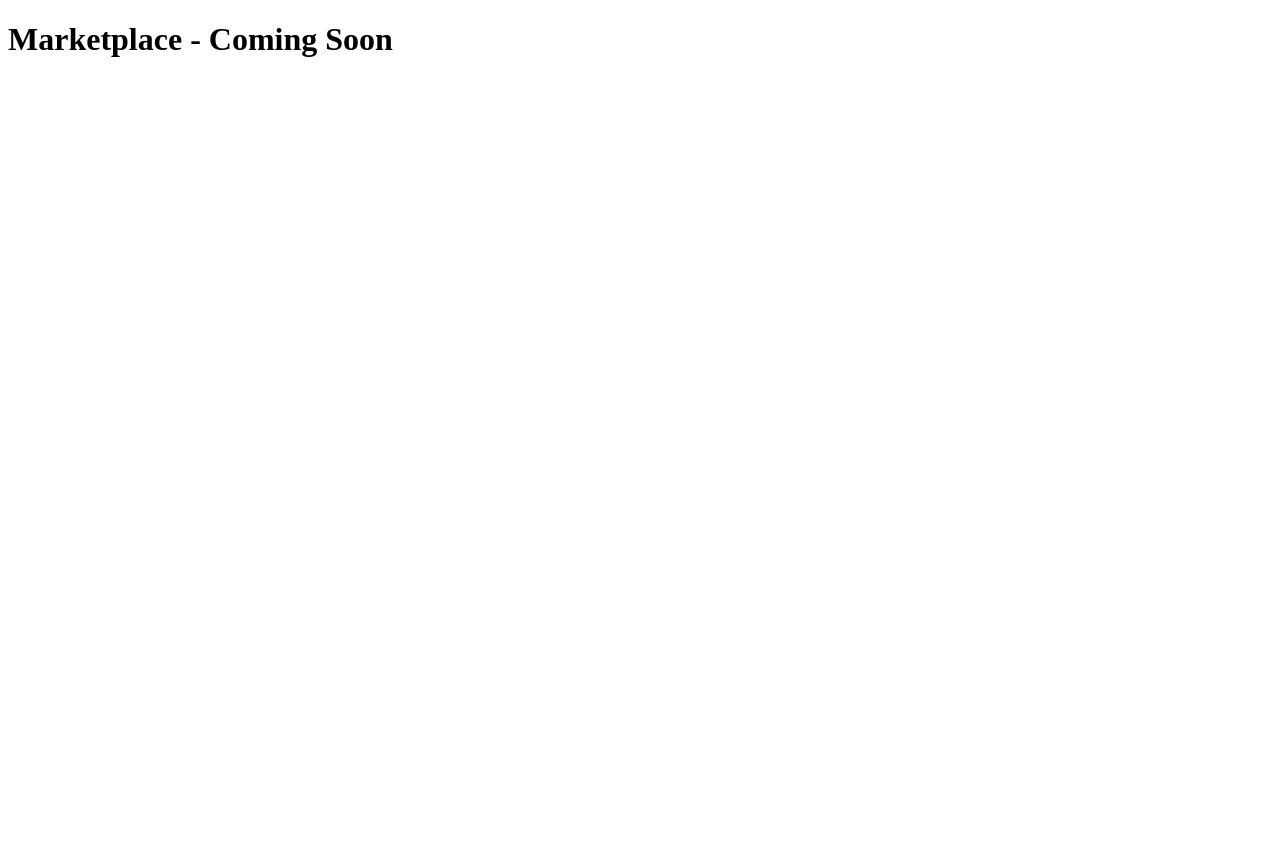
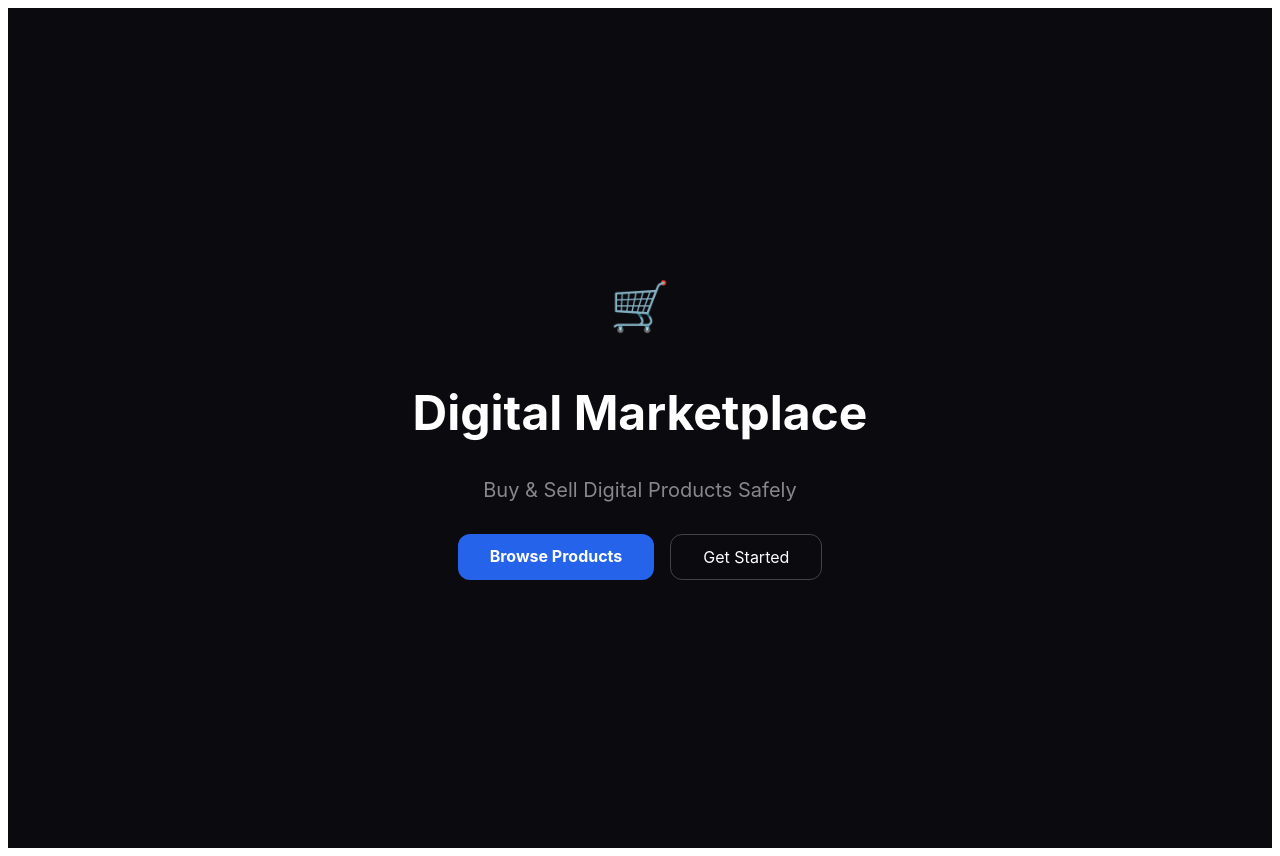
Before and after one commit to adnansalamat10/marketplace, a Next.js app in the folder frontend/: page / in a window 1280 px wide. Before the commit the page ends 800 px from the top, so only its background shows below. Built offline with nearby package versions, Linux system fonts and the light colour scheme.

Commit message:
update homepage

```diff
--- a/frontend/src/app/page.tsx
+++ b/frontend/src/app/page.tsx
@@ -1,7 +1,40 @@
 export default function Home() {
   return (
-    <main>
-      <h1>Marketplace - Coming Soon</h1>
+    <main style={{
+      minHeight: '100vh',
+      background: '#0a0a0f',
+      color: 'white',
+      fontFamily: 'Inter, sans-serif',
+      display: 'flex',
+      flexDirection: 'column',
+      alignItems: 'center',
+      justifyContent: 'center',
+      textAlign: 'center',
+      padding: '20px'
+    }}>
+      <div style={{ fontSize: '48px', marginBottom: '16px' }}>🛒</div>
+      <h1 style={{ fontSize: '48px', fontWeight: 'bold', marginBottom: '16px' }}>
+        Digital Marketplace
+      </h1>
+      <p style={{ fontSize: '20px', color: '#888', marginBottom: '32px' }}>
+        Buy & Sell Digital Products Safely
+      </p>
+      <div style={{ display: 'flex', gap: '16px' }}>
+        <a href="/products" style={{
+          background: '#2563eb', color: 'white',
+          padding: '12px 32px', borderRadius: '12px',
+          textDecoration: 'none', fontWeight: 'bold'
+        }}>
+          Browse Products
+        </a>
+        <a href="/auth/register" style={{
+          border: '1px solid #444', color: 'white',
+          padding: '12px 32px', borderRadius: '12px',
+          textDecoration: 'none'
+        }}>
+          Get Started
+        </a>
+      </div>
     </main>
   )
 }
```
